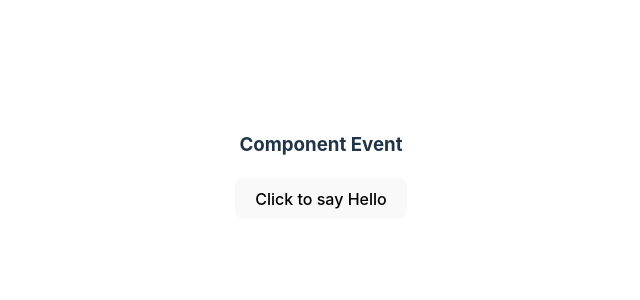
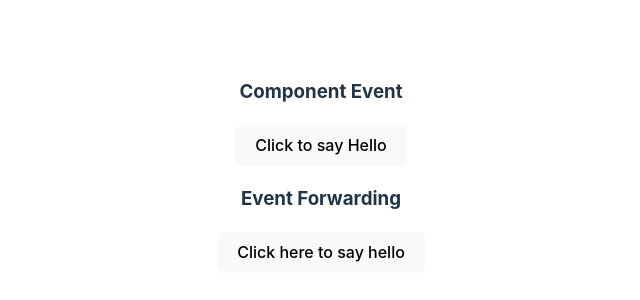
Before and after one commit to gourabb8273/SvelteJS, a Svelte app: page / in a window 1280 px wide. Shown: the part 234-534 px from the top of the page, without its empty margins (319-959 px from the left). Built offline with nearby package versions, Linux system fonts and the light colour scheme.

Commit message:
Custom event forwarding

```diff
--- a/src/App.svelte
+++ b/src/App.svelte
@@ -2,6 +2,7 @@
   import Test1 from "./component/Test1.svelte";
   import ComponentEvent from "./component/events/ComponentEvent.svelte";
   import DomEvents from "./component/events/DomEvents.svelte";
+  import EventForwarding from "./component/events/EventForwarding.svelte";
   import EventModifier from "./component/events/EventModifier.svelte";
   import InlineHandler from "./component/events/InlineHandler.svelte";
   import ReactivityDeclaration from "./component/reactivity/ReactivityDeclaration.svelte";
@@ -40,7 +41,7 @@
   <!-- <EventModifier /> -->
 
   <ComponentEvent/>
-
+  <EventForwarding />
 
   <!-- <Test1 {...userInfo}  /> -->
   <!-- <h1 class="title">Hello World</h1>
--- /dev/null
+++ b/src/component/events/EventForwarding.svelte
@@ -0,0 +1,13 @@
+<script>
+  import EventForwardingOuter from "./EventForwardingOuter.svelte";
+
+  function handleMessage(event) {
+    alert(JSON.stringify(event.detail.text))
+  }
+
+</script>
+
+<div>
+  <h3>Event Forwarding</h3>
+  <EventForwardingOuter on:message={handleMessage}/>
+</div>
--- /dev/null
+++ b/src/component/events/EventForwardingInner.svelte
@@ -0,0 +1,13 @@
+<script>
+  // This component is Capturing the event passing from grand parent comp
+  import { createEventDispatcher } from "svelte";
+  const dispatch = createEventDispatcher();
+  function sayHello() {
+    dispatch("message",{
+      text: "hello"
+    })
+  }
+
+</script>
+
+<div><button on:click={sayHello}>Click here to say hello</button></div>
--- /dev/null
+++ b/src/component/events/EventForwardingOuter.svelte
@@ -0,0 +1,8 @@
+<script>
+  // This component is just forwarding the event
+  import EventForwardingInner from "./EventForwardingInner.svelte";
+</script>
+
+<div>
+  <EventForwardingInner on:message/>
+</div>
```
